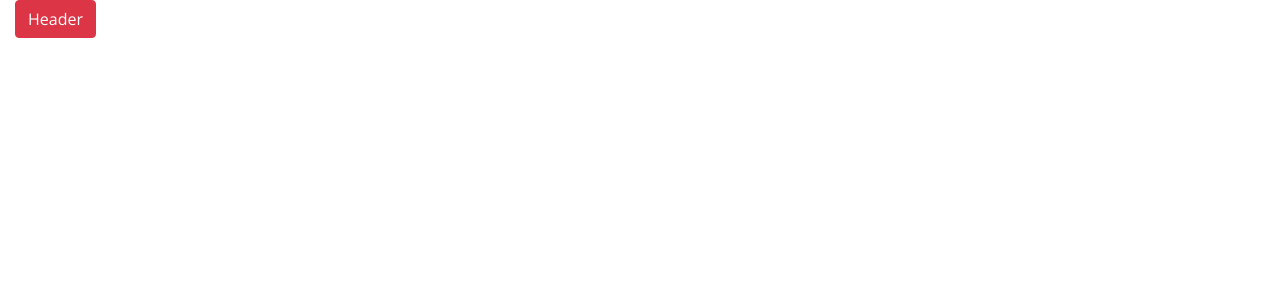
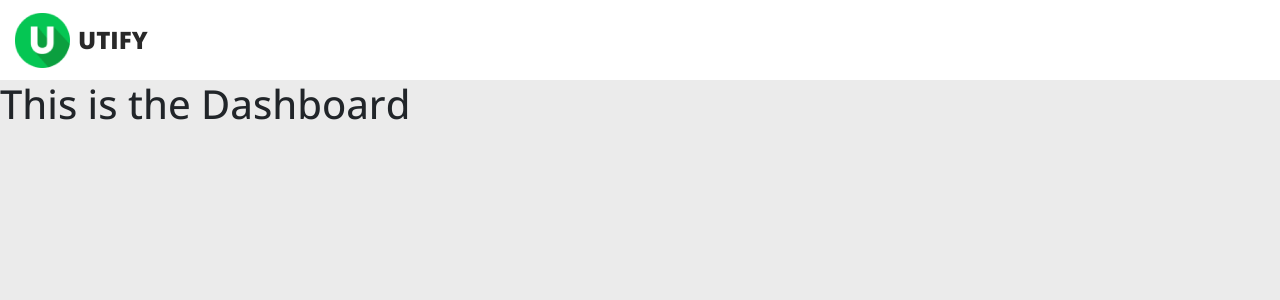
Before and after one commit to 5N0WDEN/Admin-Dashboard, a React (Create React App) app: page /dashboard in a window 1280 px wide. Shown: the top 300 px of the page. Built offline with nearby package versions, Linux system fonts and the light colour scheme.

Commit message:
Logo added

```diff
--- a/src/App.css
+++ b/src/App.css
@@ -1,5 +1,35 @@
 @import url('https://fonts.googleapis.com/css2?family=Open+Sans:ital,wght@0,300..800;1,300..800&display=swap');
+
+*{
+  margin: 0px;
+  padding: 0px;
+}
 
 body{
   font-family: "Open Sans", sans-serif;
+  background: #ebebeb;
 }
+
+header{
+  width: 100%;
+  height: 80px;
+  background: #fff;
+}
+
+header .row{
+  margin: 0px !important;
+}
+
+header .logo{
+  text-decoration: none;
+}
+
+header .logo img{
+  width: 55px;
+}
+
+header .logo span{
+  color: #292929;
+  font-weight: 800;
+  font-size: 24px;
+}
--- a/src/App.js
+++ b/src/App.js
@@ -10,7 +10,7 @@ function App() {
     <BrowserRouter>
       <Header />
       <Routes>
-        <Route path='/' exact={true} element={<Dashboard/>} />
+        {/*<Route path='/' exact={true} element={<Dashboard/>} /> */}
         <Route path='/dashboard' exact={true} element={<Dashboard/>} />
       </Routes>
     </BrowserRouter>
--- a/src/components/Header/index.js
+++ b/src/components/Header/index.js
@@ -1,12 +1,23 @@
+import { Link } from "react-router-dom";
+import logo from '../../assets/images/logo.png'
 
 const Header = () => {
     return (
         <>
-            <header>
-                <div className="container-fluid">
-                    <button className="btn btn-danger">
-                        Header
-                    </button>
+            <header className="d-flex align-items-center">
+                <div className="container-fluid width-100">
+                    <div className="row d-flex align-items-center">
+                        {/*Logo Wrapper */}
+                        <div className="col-xs-3">
+                            <Link to={'/'} className="d-flex align-items-center logo">
+                                <img src={logo} className="logo"/>
+                                <span className="ml-2">UTIFY</span>
+                            </Link>
+                        </div>
+                        <div className="col-xs-3">
+
+                        </div>
+                    </div>
                 </div>
             </header>
         </>
--- a/src/pages/Dashboard/index.js
+++ b/src/pages/Dashboard/index.js
@@ -2,6 +2,7 @@
 const Dashboard = () =>{
     return (
         <>
+        <h1>This is the Dashboard</h1>
         </>
     )
 }
```
Also changed, not shown: src/assets/images/logo.png.
